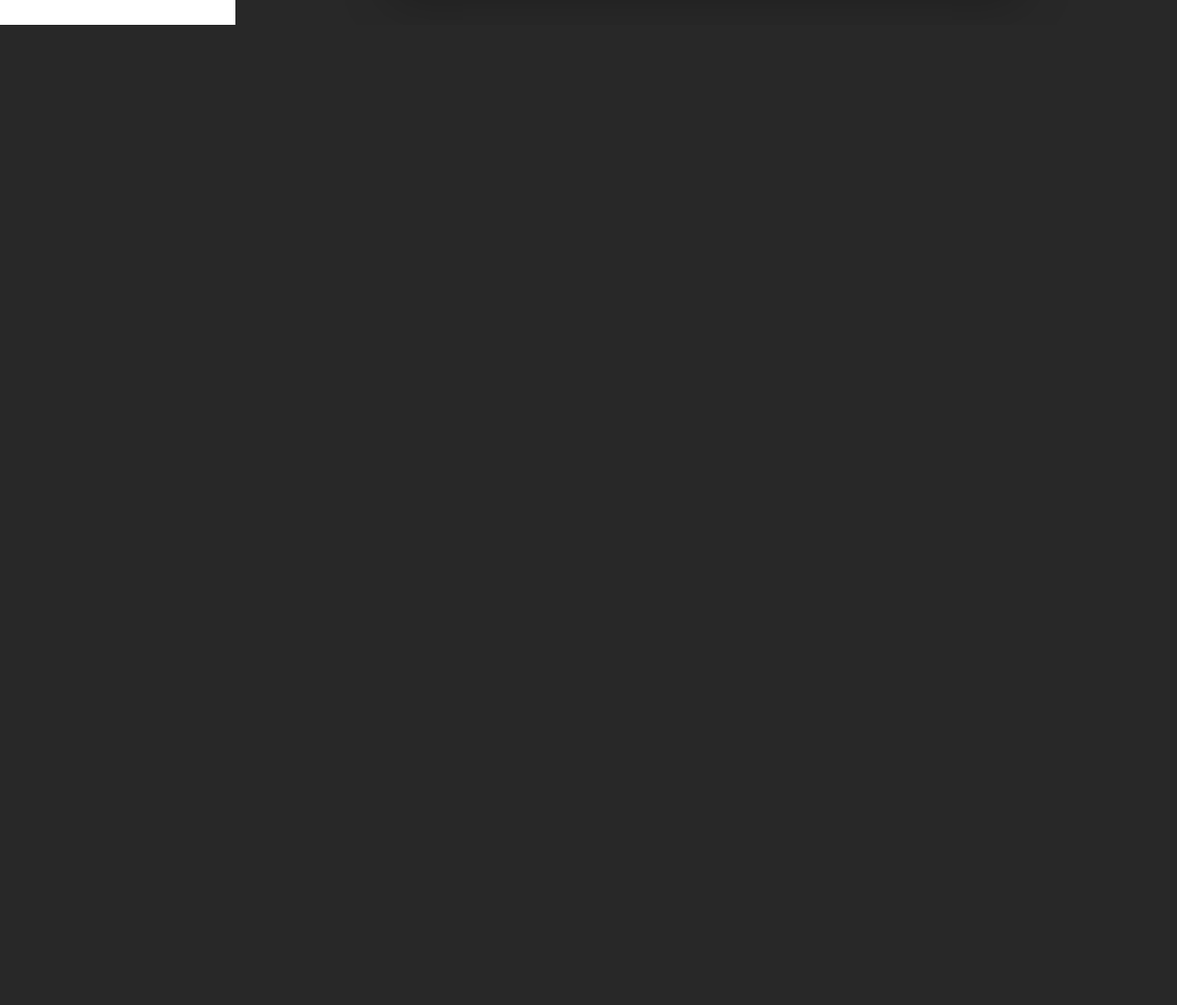
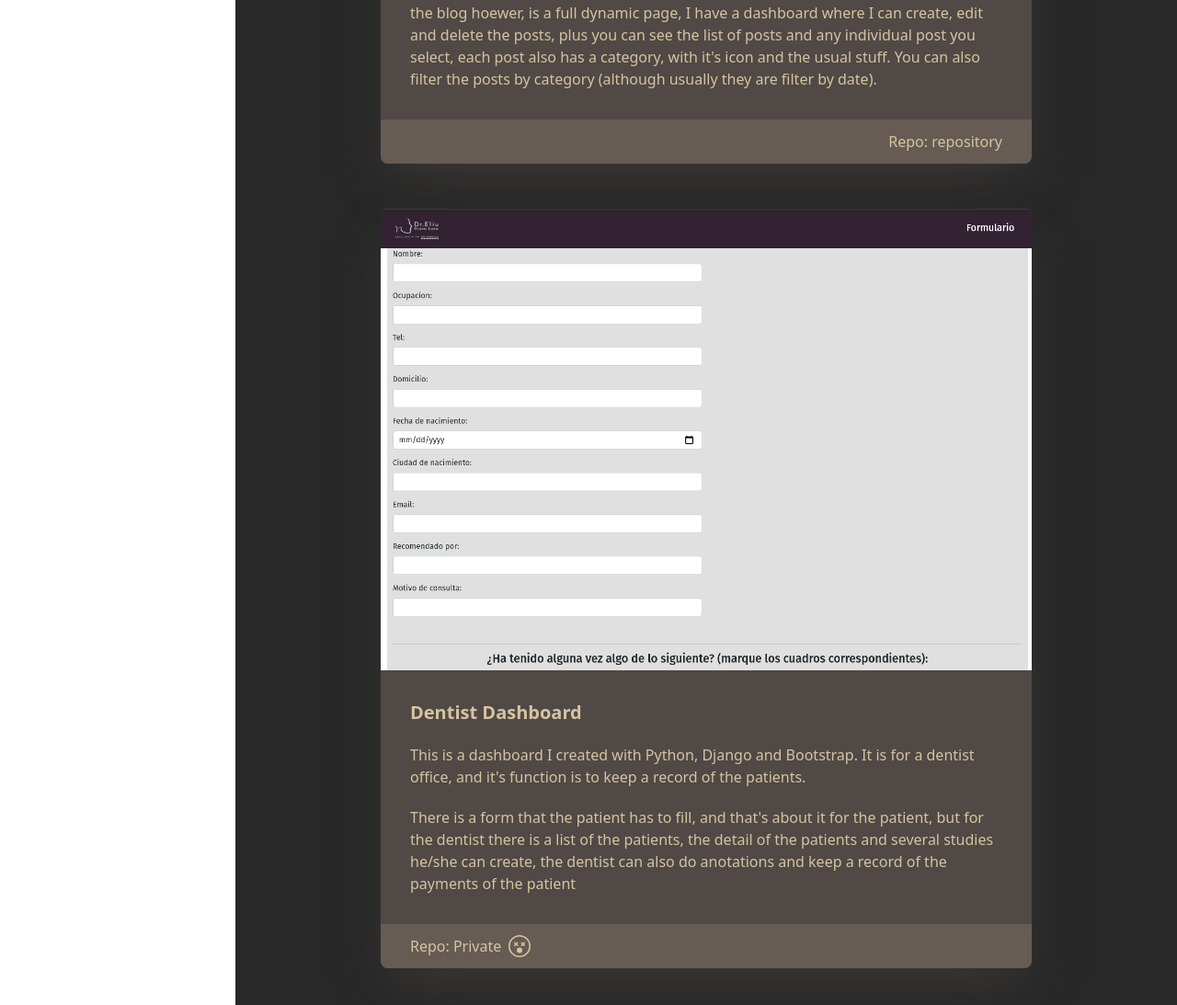
Before and after one commit to urielbravo/my_django_web, a Django app: page / in a window 1280 px wide. Shown: the part 1365-2458 px from the top of the page at 92% size. Before the commit the page ends 1392 px from the top, so only its background shows below. Run offline with Django 3.2, Linux system fonts and the light colour scheme; some libraries are stand-ins or nearby versions.

```diff
--- a/static/js/main.js
+++ b/static/js/main.js
@@ -14,7 +14,7 @@ btn.addEventListener('click', () => {
 
 
 /*
-    This is the rotation of the pytho icon
+    This is the rotation of the python icon
 */
 
 let looper
@@ -32,3 +32,32 @@ function rotateAnimation(el,speed){
 }
 
 rotateAnimation('rotate', 10)
+
+// carousel functionality
+
+const imgs = document.getElementById('image-container')
+const imgList = document.querySelectorAll('#image-container img')
+let idx = 0
+
+changeImg = () => {
+	if (idx > imgList.length - 1) {
+		imgs.classList.remove('-translate-x-200')
+		idx = 0
+	} else if (idx === 1) {
+		imgs.classList.remove('-translate-x-200')
+		imgs.classList.add('-translate-x-full')
+	} else if (idx === 2) {
+		imgs.classList.remove('-translate-x-full')
+		imgs.classList.add('-translate-x-200')
+	} else if (idx === 0) {
+
+		imgs.classList.add('-translate-x-0')
+	}
+}
+
+run = () => {
+	idx++
+	changeImg()
+}
+
+let interval = setInterval(run, 3000)
--- a/templates/base.html
+++ b/templates/base.html
@@ -8,6 +8,7 @@
   <meta name="viewport" content="width=device-width, initial-scale=1.0">
   <link rel="shortcut icon" href="{% static 'images/code-slash.svg' %}" type="image/x-icon">
   <title>Uriel Bravo's Lair</title>
+  <link rel="stylesheet" href="{% static 'css/main.css' %}">
   <link rel="preconnect" href="https://fonts.googleapis.com">
   <link rel="preconnect" href="https://fonts.gstatic.com" crossorigin>
   <link
@@ -42,7 +43,10 @@
             gruvFg3: '#BDAE93',
             gruvFg4: '#A89984',
             gruvGray: '#928374',
-          }
+          },
+          translate: {
+                200: '200%',
+            }
         }
       }
     }
--- a/templates/portfolio/portfolio.html
+++ b/templates/portfolio/portfolio.html
@@ -23,12 +23,18 @@
     <!-- card component right -->
     <div class="flex justify-center items-center py-12">
         <!-- card goes here -->
-        <div class="bg-gruvBg2 rounded-lg shadow-2xl w-3/4">
-            <div class="flex flex-col lg:flex-row w-full">
-                <!-- image -->
-                <img class="rounded-t-lg object-cover lg:w-1/3 w-full" src="https://images.unsplash.com/photo-1596543570665-a34c7aeb1da1?ixlib=rb-1.2.1&ixid=MnwxMjA3fDB8MHxwaG90by1wYWdlfHx8fGVufDB8fHx8&auto=format&fit=crop&w=764&q=80" alt="">
+        <div class="bg-gruvBg2 rounded-lg shadow-2xl shadow-gruvBg1 w-3/4">
+            <div class="flex flex-col 2xl:flex-row w-full">
+                <!-- carousel -->
+                <div class="carousel overflow-hidden relative basis-1/2">
+                    <div id="image-container" class="flex transition duration-500 ease-in-out h-full">
+                        <img id="carousel-img" src="{% static 'images/projects/portfolio/portfolio_2.png' %}" alt="" class="object-cover rounded-t-lg object-cover w-full">
+                        <img id="carousel-img" src="{% static 'images/projects/portfolio/portfolio_1.png' %}" alt="" class="object-cover rounded-t-lg object-cover w-full">
+                        <img id="carousel-img" src="{% static 'images/projects/portfolio/portfolio_3.png' %}" alt="" class="object-cover rounded-t-lg object-cover w-full">
+                    </div>
+                </div>
                 <!-- body -->
-                <div class="p-8 space-y-5">
+                <div class="p-8 space-y-5 basis-1/2">
                     <h2 class="text-xl font-extrabold">The blog</h2>
                     <p>
                         This is a portfolio I made using python, django, and tailwind css for the styling, since I'm not the best designer
@@ -54,10 +60,10 @@
     <!-- card component left -->
     <div class="flex justify-center items-center">
         <!-- card goes here -->
-        <div class="bg-gruvBg2 rounded-lg shadow-2xl w-3/4">
-            <div class="flex justify-end flex-col-reverse lg:flex-row w-full">
+        <div class="bg-gruvBg2 rounded-lg shadow-2xl shadow-gruvBg1 w-3/4">
+            <div class="flex justify-end flex-col-reverse 2xl:flex-row w-full">
                 <!-- body -->
-                <div class="p-8 space-y-5">
+                <div class="p-8 space-y-5 basis-1/2">
                     <h2 class="text-xl font-extrabold">Dentist Dashboard</h2>
                     <p>
                         This is a dashboard I created with Python, Django and Bootstrap.
@@ -70,8 +76,14 @@
                         a record of the payments of the patient
                     </p>
                 </div>
-                <!-- image -->
-                <img class="rounded-t-lg object-cover lg:w-1/3 w-full" src="https://images.unsplash.com/photo-1596543570665-a34c7aeb1da1?ixlib=rb-1.2.1&ixid=MnwxMjA3fDB8MHxwaG90by1wYWdlfHx8fGVufDB8fHx8&auto=format&fit=crop&w=764&q=80" alt="">
+                <!-- carousel -->
+                <div class="carousel overflow-hidden relative basis-1/2">
+                    <div id="image-container" class="flex transition duration-500 ease-in-out h-full">
+                        <img id="carousel-img" src="{% static 'images/projects/dentist_admin/dentist_1.png' %}" alt="" class="object-cover rounded-t-lg object-cover w-full">
+                        <img id="carousel-img" src="{% static 'images/projects/dentist_admin/dentist_2.png' %}" alt="" class="object-cover rounded-t-lg object-cover w-full">
+                        <img id="carousel-img" src="{% static 'images/projects/dentist_admin/dentist_3.png' %}" alt="" class="object-cover rounded-t-lg object-cover w-full">
+                    </div>
+                </div>
             </div>
             <!-- footer -->
             <footer class="bg-gruvBg3 rounded-b-lg py-3 px-8 flex lg:justify-start justify-center">
```
Also changed, not shown: static/css/main.css (added), static/images/projects/dentist_admin/dentist_1.png (added), static/images/projects/dentist_admin/dentist_2.png (added), static/images/projects/dentist_admin/dentist_3.png (added), static/images/projects/portfolio/portfolio_1.png (added), static/images/projects/portfolio/portfolio_2.png (added), static/images/projects/portfolio/portfolio_3.png (added).
